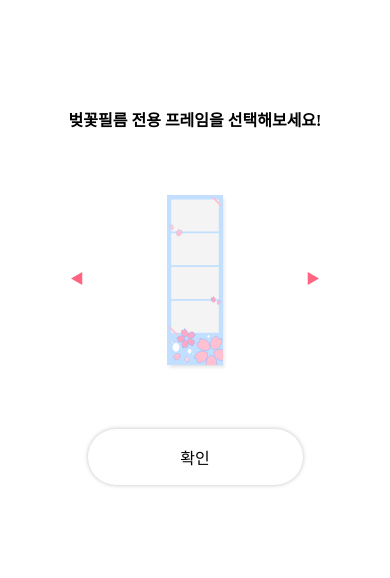
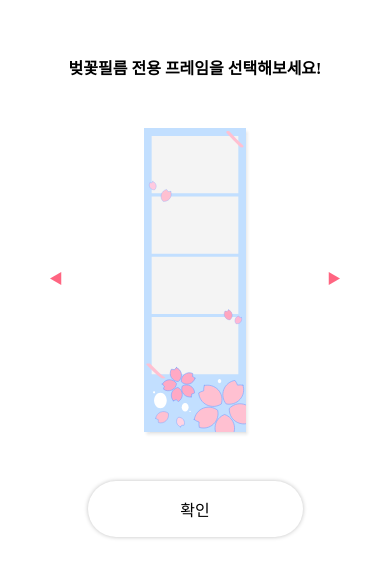
Before and after one commit to ekdms5566/BlossomFilm, a React (Create React App) app in the folder client/: page /selectFrametype in a window 390 px wide. Shown: the part 126-704 px from the top of the page. Built offline with nearby package versions, Linux system fonts and the light colour scheme.

Commit message:
fix : 프레임 선택 페이지 반응형 수정

```diff
--- a/client/src/components/DefaultFrame/style.js
+++ b/client/src/components/DefaultFrame/style.js
@@ -1,24 +1,24 @@
 import styled from "styled-components";
 
 export const Wrapper = styled.div`
-  height: 260px;
-  width: 340px;
+  width: 100vw;
   display: flex;
   justify-content: space-around;
   align-items: center;
 `;
 
 export const ArrowBtn = styled.button`
-  width: 30px;
-  height: 30px;
+  width: 3rem;
+  height: 3rem;
   z-index: 10;
   background-color: transparent;
   border: none;
 `;
 
 export const ContImg = styled.img`
-  /* width: 250px; */
-  height: 170px;
+  max-width: 70%;
+  max-height: 19rem;
+  margin: 30px 0;
   box-shadow: 2px 3px 3px 0.2px rgba(0, 0, 0, 0.1);
   background-color: #f4f4f4;
 `;
```
